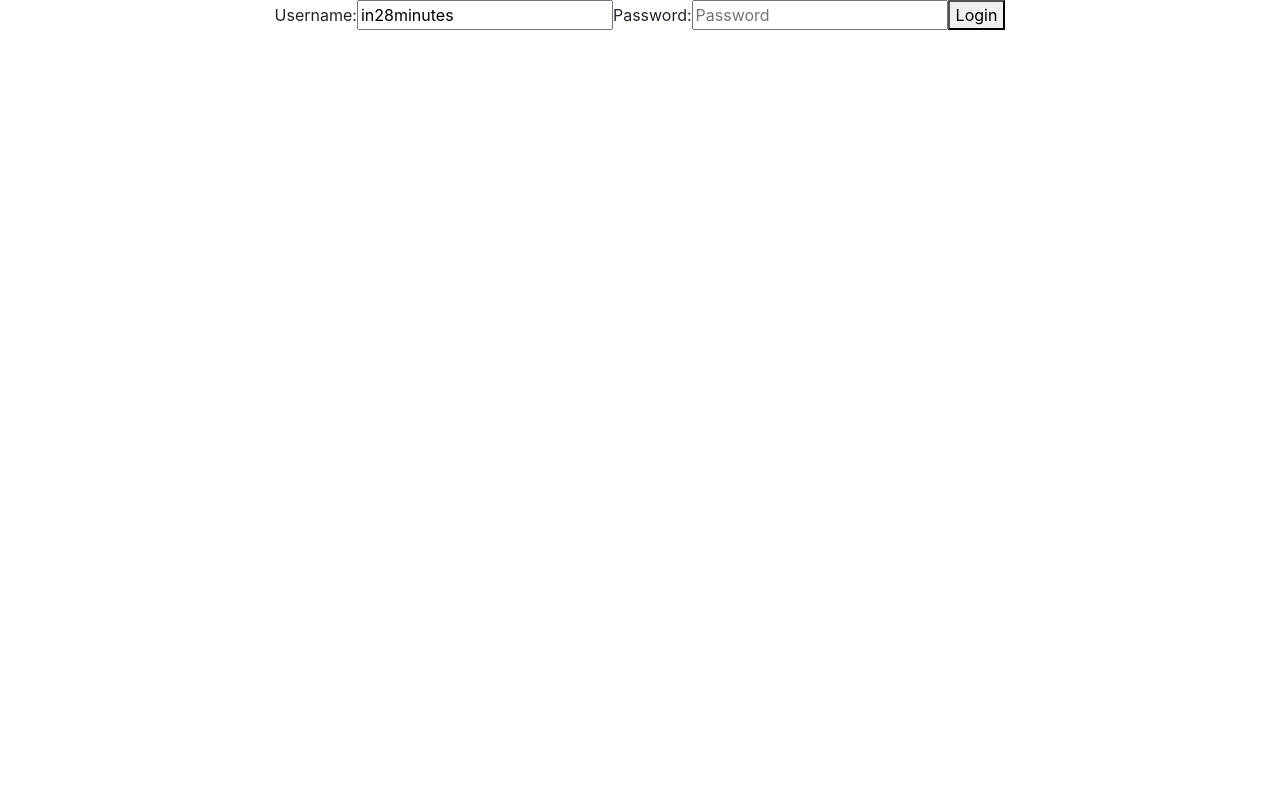
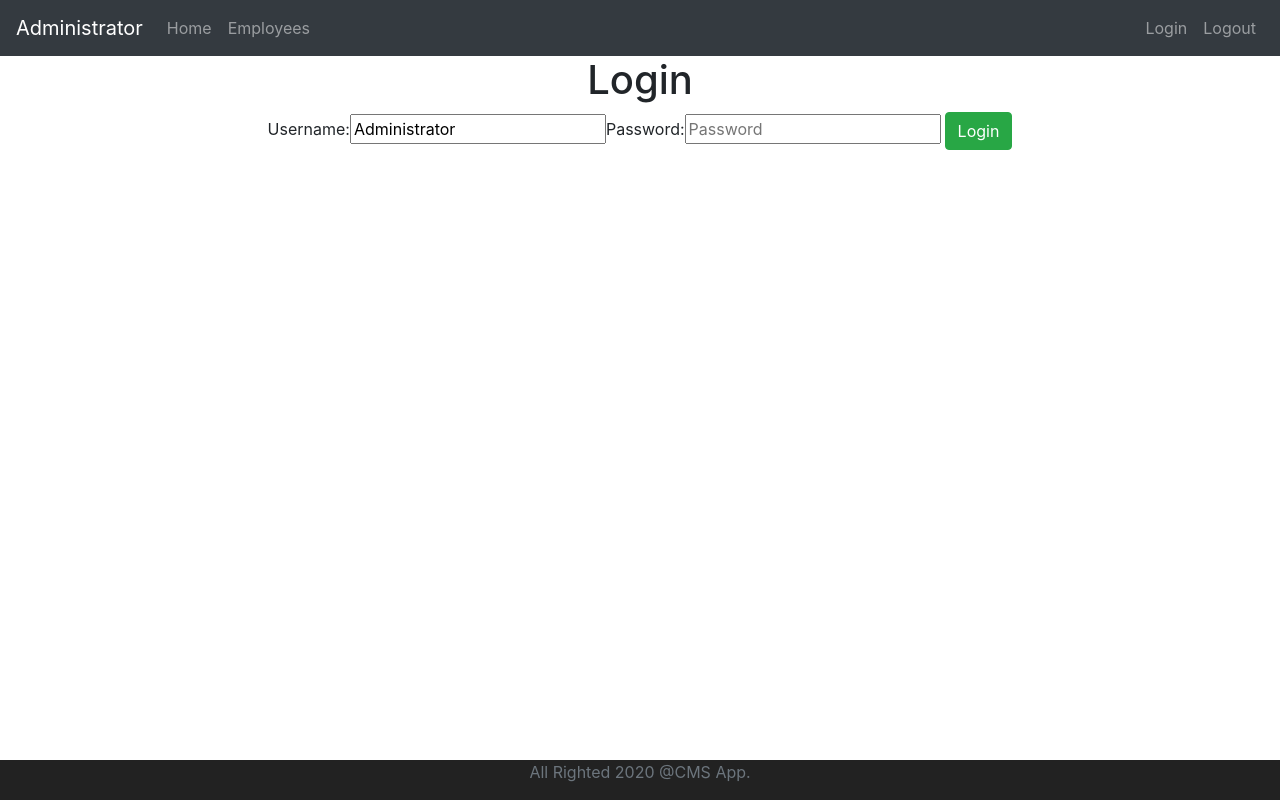
Before and after one commit to kuanyilee85/react-spring-cms-app, a React (Create React App) app: page / in a window 1280 px wide. Built offline with nearby package versions, Linux system fonts and the light colour scheme.

Commit message:
layout restyle

```diff
--- a/src/components/cms/CMSApp.js
+++ b/src/components/cms/CMSApp.js
@@ -1,22 +1,75 @@
 import React, { Component } from 'react';
-import { BrowserRouter as Router, Route, Switch } from 'react-router-dom';
+import { BrowserRouter as Router, Route, Switch, Link } from 'react-router-dom';
 
 export default class CMSApp extends Component {
   render() {
     return (
-      <div className="TodoApp">
+      <div className="CMSApp">
         <Router>
           <>
+            <HeaderComponent />
             <Switch>
               <Route path="/" exact component={LoginComponent} />
               <Route path="/login" component={LoginComponent} />
+              <Route path="/logout" component={LogoutComponent} />
               <Route path="/welcome/:name" component={WelcomeComponent} />
               <Route path="/employees" component={ListEmployeeComponent} />
               <Route path="" component={ErrorComponent} />
             </Switch>
+            <FooterComponent />
           </>
         </Router>
       </div>
+    );
+  }
+}
+
+class HeaderComponent extends Component {
+  render() {
+    return (
+      <header>
+        <nav className="navbar navbar-expand-md navbar-dark bg-dark">
+          <div>
+            <a href="/welcome/Administrator" className="navbar-brand">
+              Administrator
+            </a>
+          </div>
+          <ul className="navbar-nav">
+            <li>
+              <Link className="nav-link" to="/welcome/Administrator">
+                Home
+              </Link>
+            </li>
+            <li>
+              <Link className="nav-link" to="/employees">
+                Employees
+              </Link>
+            </li>
+          </ul>
+          <ul className="navbar-nav navbar-collapse justify-content-end">
+            <li>
+              <Link className="nav-link" to="/login">
+                Login
+              </Link>
+            </li>
+            <li>
+              <Link className="nav-link" to="/logout">
+                Logout
+              </Link>
+            </li>
+          </ul>
+        </nav>
+      </header>
+    );
+  }
+}
+
+class FooterComponent extends Component {
+  render() {
+    return (
+      <footer className="footer">
+        <span className="text-muted">All Righted 2020 @CMS App.</span>
+      </footer>
     );
   }
 }
@@ -26,33 +79,56 @@ class ListEmployeeComponent extends Component {
     super(props);
     this.state = {
       employees: [
-        { id: 1, firstname: 'Kelly', lastname: 'Slater' },
-        { id: 2, firstname: 'JohnJohn', lastname: 'Florence' },
-        { id: 3, firstname: 'Matthew', lastname: 'Mcconaughey' },
+        {
+          id: 1,
+          firstname: 'Kelly',
+          lastname: 'Slater',
+          onBoard: false,
+          targetDate: new Date(),
+        },
+        {
+          id: 2,
+          firstname: 'JohnJohn',
+          lastname: 'Florence',
+          onBoard: false,
+          targetDate: new Date(),
+        },
+        {
+          id: 3,
+          firstname: 'Matthew',
+          lastname: 'Mcconaughey',
+          onBoard: false,
+          targetDate: new Date(),
+        },
       ],
     };
   }
   render() {
     return (
       <div>
-        <table>
+        <h1>Employees List</h1>
+        <div className="container">
+          <table className="table">
             <thead>
               <tr>
-              <th>id</th>
                 <th>firstname</th>
                 <th>lastname</th>
+                <th>onBoard</th>
+                <th>target date</th>
               </tr>
             </thead>
             <tbody>
               {this.state.employees.map((employee) => (
                 <tr>
-                <td>{employee.id}</td>
                   <td>{employee.firstname}</td>
                   <td>{employee.lastname}</td>
+                  <td>{employee.onBoard.toString()}</td>
+                  <td>{employee.targetDate.toString()}</td>
                 </tr>
               ))}
             </tbody>
           </table>
+        </div>
       </div>
     );
   }
@@ -60,7 +136,15 @@ class ListEmployeeComponent extends Component {
 
 class WelcomeComponent extends Component {
   render() {
-    return <div>Welcome {this.props.match.params.name}</div>;
+    return (
+      <>
+        <h1>Welcome!</h1>
+        <div className="container">
+          Welcome {this.props.match.params.name}. Manage employees{' '}
+          <Link to="/employees">here</Link>.
+        </div>
+      </>
+    );
   }
 }
 
@@ -70,11 +154,21 @@ class ErrorComponent extends Component {
   }
 }
 
+class LogoutComponent extends Component {
+  render() {
+    return (
+      <>
+        <div>Thank you for use our CMS Application.</div>
+      </>
+    );
+  }
+}
+
 class LoginComponent extends Component {
   constructor(props) {
     super(props);
     this.state = {
-      username: 'in28minutes',
+      username: 'Administrator',
       password: '',
       hasLoginFailed: false,
       showSuccessMessage: false,
@@ -90,7 +184,7 @@ class LoginComponent extends Component {
 
   loginClicked() {
     if (
-      this.state.username === 'in28minutes' &&
+      this.state.username === 'Administrator' &&
       this.state.password === 'dummy'
     ) {
       this.props.history.push(`/welcome/${this.state.username}`);
@@ -104,8 +198,12 @@ class LoginComponent extends Component {
 
   render() {
     return (
-      <div>
-        {this.state.hasLoginFailed && <div>Invalid Credentials</div>}
+      <>
+        <h1>Login</h1>
+        <div className="container">
+          {this.state.hasLoginFailed && (
+            <div className="alert alert-warning">Invalid Credentials</div>
+          )}
           {this.state.showSuccessMessage && <div>Login successful</div>}
           Username:
           <input
@@ -128,12 +226,14 @@ class LoginComponent extends Component {
             }}
           />
           <button
+            className="btn btn-success ml-1"
             onClick={() => {
               this.loginClicked();
             }}>
             Login
           </button>
         </div>
+      </>
     );
   }
 }
```
Also changed, not shown: 1 other file (tests, documents, lock files or other folders). Lines whose indentation alone changed are shown as unchanged.
